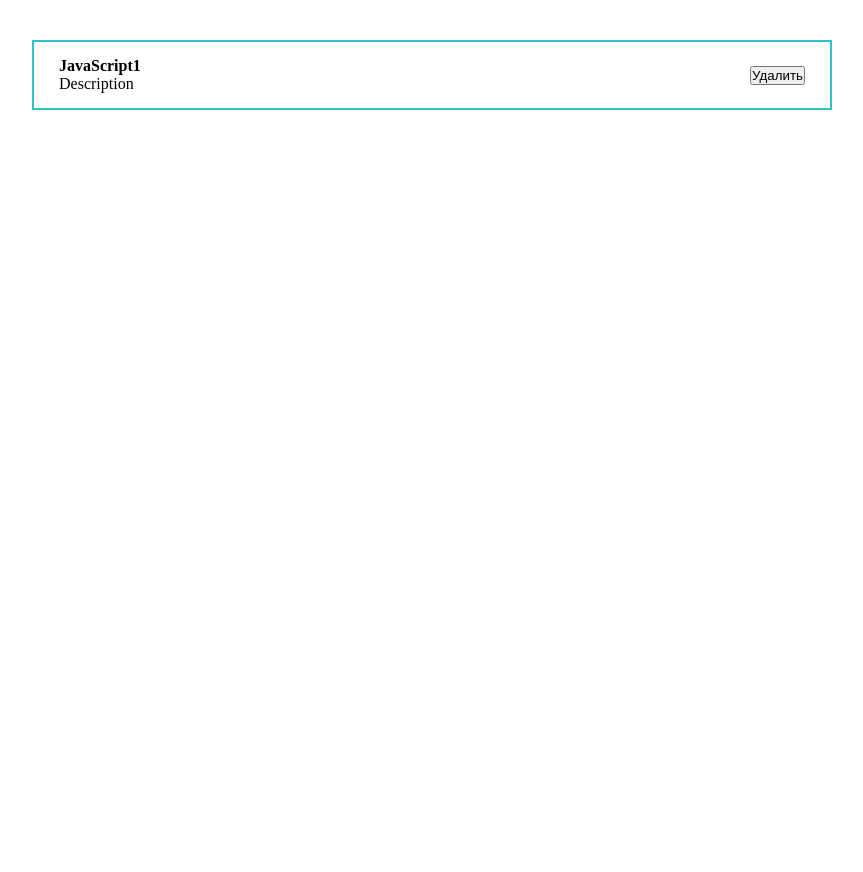
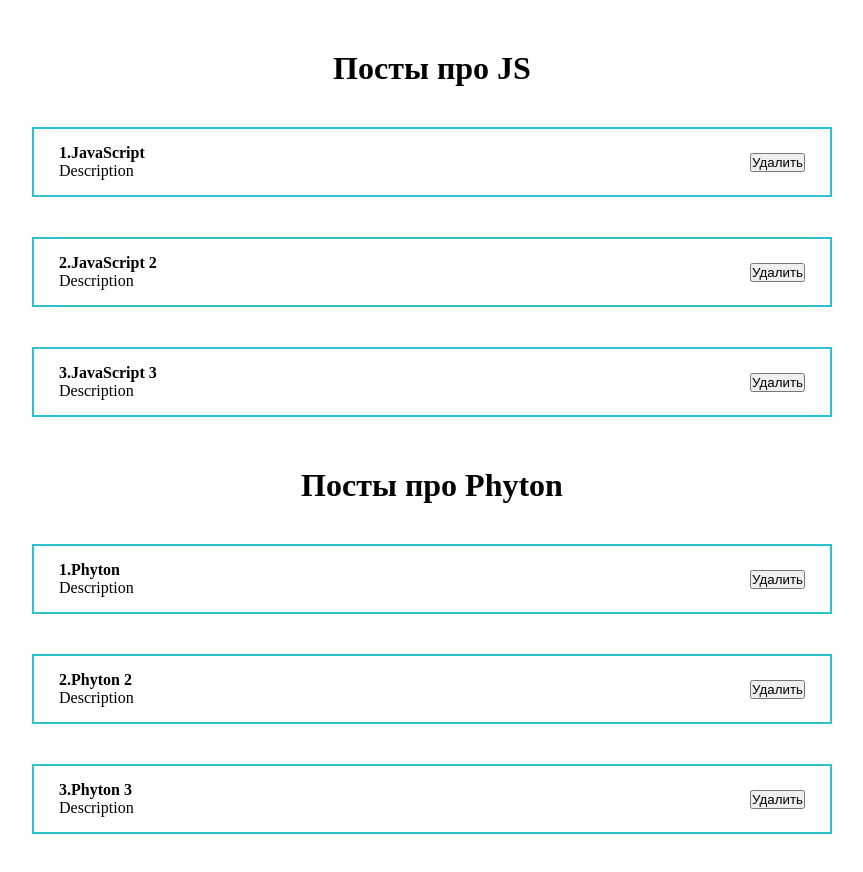
Before and after one commit to Almirasun/ulbi-learn, a React (Create React App) app: page / in a window 1280 px wide. Shown: the whole page, without its empty margins (208-1071 px from the left). Before the commit the page ends 800 px from the top, so only its background shows below. Built offline with nearby package versions, Linux system fonts and the light colour scheme.

Commit message:
Working with lists. Converting an array of objects into an array of React elements

```diff
--- a/src/App.jsx
+++ b/src/App.jsx
@@ -1,15 +1,26 @@
 import React, { useState } from "react";
 import ClassCounter from "./components/ClassCounter";
 import Counter from "./components/Counter";
-import PostItem from "./components/PostItem";
+import PostList from "./components/PostList";
 import './styles/App.css'
 
 const App = () => {
+  const [posts, setPosts] = useState([
+    {id: 1, title: 'JavaScript', body: 'Description'},
+    {id: 2, title: 'JavaScript 2', body: 'Description'},
+    {id: 3, title: 'JavaScript 3', body: 'Description'},
+  ])
 
+  const [posts2, setPosts2] = useState([
+    {id: 1, title: 'Phyton', body: 'Description'},
+    {id: 2, title: 'Phyton 2', body: 'Description'},
+    {id: 3, title: 'Phyton 3', body: 'Description'},
+  ])
 
   return (
     <div className="App">
-      <PostItem post={{id: 1, title: 'JavaScript', body: 'Description'}} />
+      <PostList almira={posts} sagynbek={'Посты про JS'} />
+      <PostList almira={posts2} sagynbek={'Посты про Phyton'} />
     </div>
   )
 }
--- a/src/components/PostItem.jsx
+++ b/src/components/PostItem.jsx
@@ -7,8 +7,8 @@ const PostItem = (props) => {
             <div className="post">
                 <div className="post__content">
                     <strong>
+                        {props.post.id}.
                         {props.post.title}
-                        {props.post.id}
                     </strong>
                     <div>{props.post.body}</div>
                 </div>
--- /dev/null
+++ b/src/components/PostList.jsx
@@ -0,0 +1,18 @@
+import React from 'react';
+import PostItem from "./PostItem";
+
+
+const PostList = ({ almira, sagynbek }) => {
+    return (
+        <div>
+            <h1 style={{ textAlign: 'center', marginTop: '50px' }}>
+                {sagynbek}
+            </h1>
+            {almira.map(post =>
+                <PostItem post={post} key={post.id} />
+            )}
+        </div>
+    );
+}
+
+export default PostList;
```
